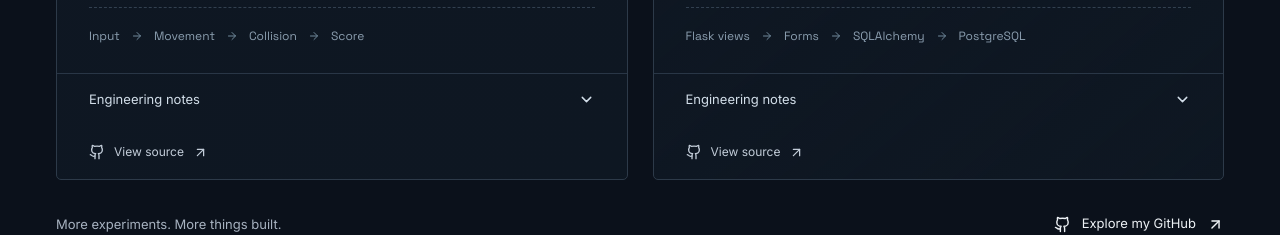
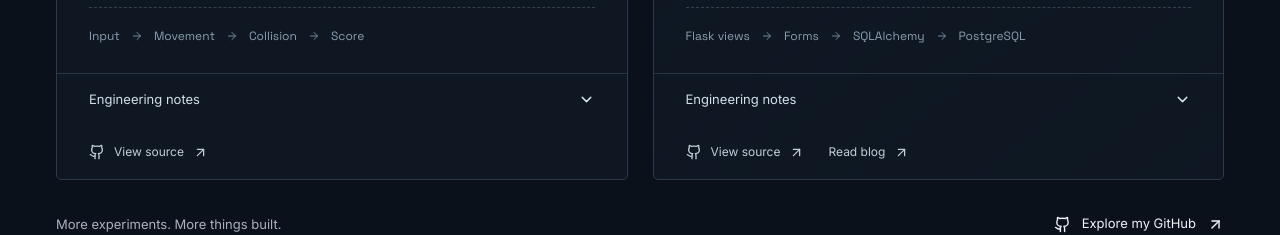
Before and after one commit to Breedlove-Jason/jason-breedlove-portfolio, a React (Vite) app: page / in a window 1280 px wide. Shown: the part 3280-3515 px from the top of the page. Built offline with nearby package versions, Linux system fonts and the light colour scheme.

Commit message:
Link Field Notes portfolio card to the live Flask blog

```diff
--- a/src/components/Projects.tsx
+++ b/src/components/Projects.tsx
@@ -196,6 +196,11 @@ export default function Projects() {
                     <ArrowUpRight size={15} aria-hidden="true" />
                   </a>
                 )}
+                {project.liveUrl && (
+                  <a className="source-link" href={project.liveUrl} target="_blank" rel="noopener noreferrer">
+                    {project.liveLabel || 'Visit project'} <ArrowUpRight size={15} aria-hidden="true" />
+                  </a>
+                )}
                 {project.notebook && (
                   <a className="source-link" href={project.notebook} target="_blank" rel="noopener noreferrer">
                     Open in Colab <ArrowUpRight size={15} aria-hidden="true" />
--- a/src/data/projects.ts
+++ b/src/data/projects.ts
@@ -17,6 +17,8 @@ export interface Project {
   diagram: string[];
   source?: string;
   notebook?: string;
+  liveUrl?: string;
+  liveLabel?: string;
 }
 
 export const projects: Project[] = [
@@ -113,5 +115,7 @@ export const projects: Project[] = [
     boundary: 'Includes clearly marked sample articles maintained in source. Live editorial account setup is in progress.',
     diagram: ['Flask views', 'Forms', 'SQLAlchemy', 'PostgreSQL'],
     source: 'https://github.com/Breedlove-Jason/flask_blog',
+    liveUrl: 'https://flask-blog-six.vercel.app',
+    liveLabel: 'Read blog',
   },
 ];
```
